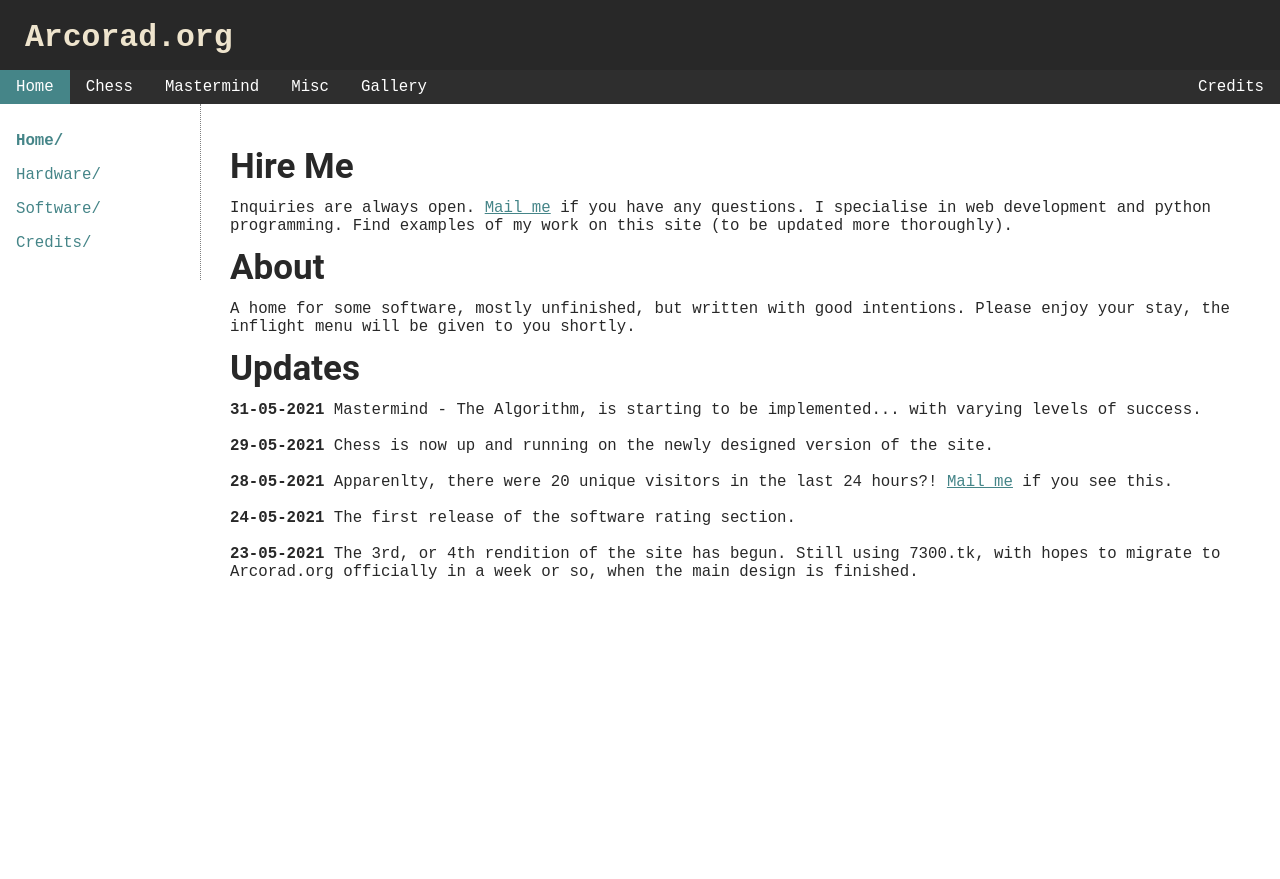
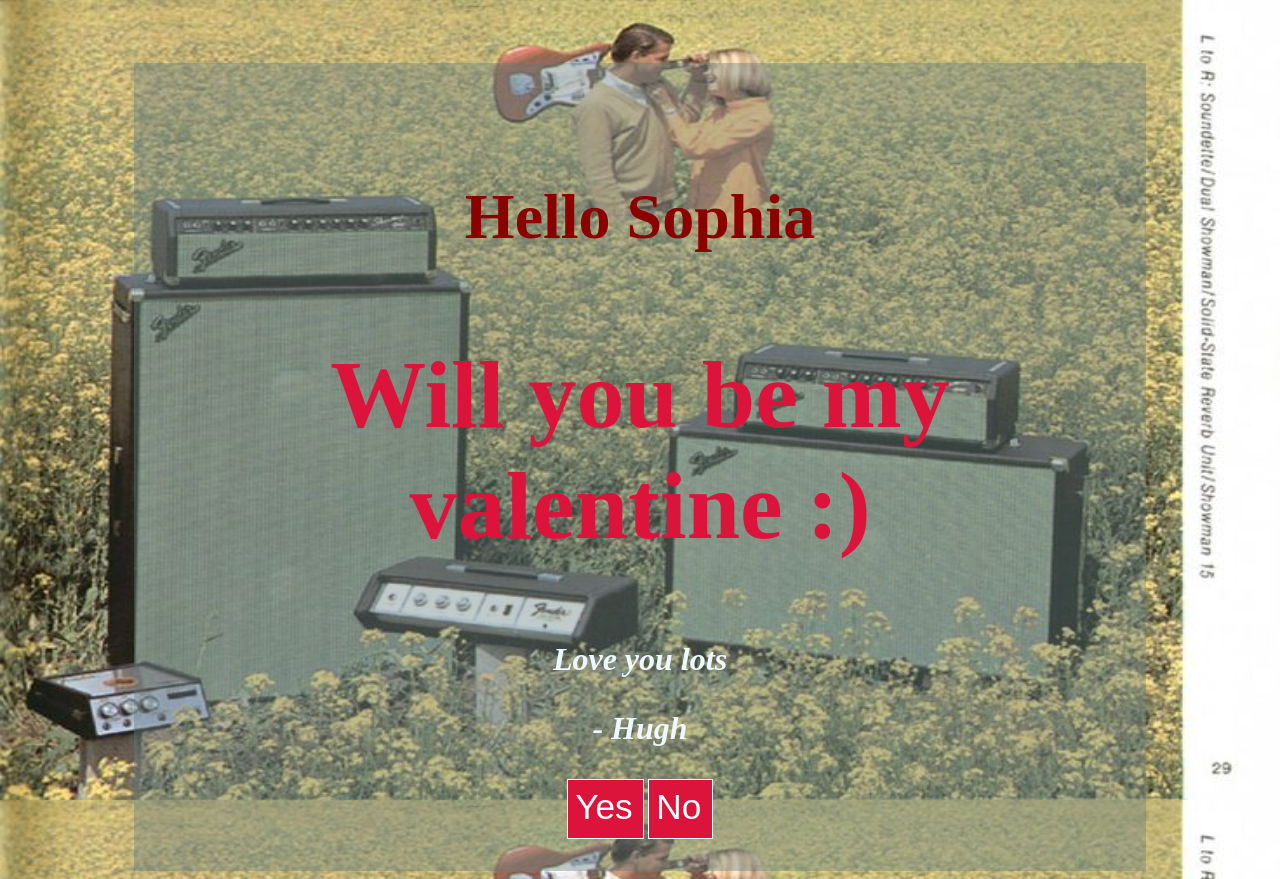
Before and after one commit to Ewilso/ewilso.github.io, a plain HTML site: page index.html in a window 1280 px wide. Before the commit the page ends 800 px from the top, so only its background shows below. Drawn offline with Linux system fonts and the light colour scheme.

Commit message:
Temp thing

```diff
--- a/index.html
+++ b/index.html
@@ -1,53 +1,61 @@
 <!DOCTYPE html>
-<html lang="en" dir="ltr">
-  <head>
-    <meta charset="utf-8">
-    <title>Home | Arcorad.org</title>
-    <meta name="Description" content="Arcorad's Site">
-    <link rel="stylesheet" href="Assets/master.css">
-  </head>
-  <body>
-    <div class="Header">
-      <div id="Title">
-        <h1>Arcorad.org</h1>
-      </div>
-      <div id="Navbar">
-        <ul class="navbar-items">
-          <li class="navbar"><a class="navbar-active">Home</a></li>
-          <li class="navbar"><a href="Chess/">Chess</a></li>
-          <li class="navbar"><a href="Mastermind/">Mastermind</a></li>
-          <li class="navbar"><a href="">Misc</a></li>
-          <li class="navbar"><a href="">Gallery</a></li>
-          <li class="navbar-right"><a href="Home/credits.html">Credits</a></li>
-        </ul>
-      </div>
-    </div>
-    <div id="Main">
-      <div id="Sidebar">
-        <ul class="sidebar-items">
-          <li class="sidebar"><a class="sidebar-active">Home/</a></li>
-          <li class="sidebar"><a href="Home/hardware.html">Hardware/</a></li>
-          <li class="sidebar"><a href="Home/software.html">Software/</a></li>
-          <li class="sidebar"><a href="Home/credits.html">Credits/</a></li>
-        </ul>
-      </div>
-      <div id="Content">
-        <h3>Hire Me</h3>
-        <p>Inquiries are always open. <a href="mailto:17hughwilson@gmail.com">Mail me</a> if you have any questions. I specialise
-        in web development and python programming. Find examples of my work on this site (to be updated more thoroughly).</p>
-        <h3>About</h3>
-        <p>A home for some software, mostly unfinished, but written with good intentions. Please enjoy your stay, the inflight menu will
-        be given to you shortly.</p>
-        <h3>Updates</h3>
-        <!--<p><strong>dd-mm-yyyy</strong> desc</p><br> -->
-        <p><strong>31-05-2021</strong> Mastermind - The Algorithm, is starting to be implemented... with varying levels of success.</p><br>
-        <p><strong>29-05-2021</strong> Chess is now up and running on the newly designed version of the site.</p><br>
-        <p><strong>28-05-2021</strong> Apparenlty, there were 20 unique visitors in the last 24 hours?! <a href="mailto:17hughwilson@gmail.com">Mail me</a>
-        if you see this.</p><br>
-        <p><strong>24-05-2021</strong> The first release of the software rating section.</p><br>
-        <p><strong>23-05-2021</strong> The 3rd, or 4th rendition of the site has begun. Still using 7300.tk, with hopes to migrate to Arcorad.org
-        officially in a week or so, when the main design is finished.</p><br>
-      </div>
-    </div>
-  </body>
+<html lang="en">
+<head>
+  <meta charset="UTF-8" />
+  <title>IMPORTANT</title>
+  <meta name="viewport" content="width=device-width,initial-scale=1" />
+  <meta name="description" content="" />
+  <link rel="stylesheet" type="text/css" href="style.css" />
+  <link rel="icon" type="image/png" sizes="256x256" href="icon.png">
+  <link rel="icon" type="image/png" sizes="16x16" href="favicon-16x16.png">
+  <link rel="apple-touch-icon" type="image/png" sizes="180x180" href="apple-touch-icon.png">
+  <link rel="icon" type="image/svg+xml" href="favicon.svg">
+</head>
+<body>
+    <script>
+        function yes(){
+            const element1 = document.getElementById("text");
+            element1.remove();
+            const para = document.createElement("h2");
+            const node = document.createTextNode("YAY!!!!!!!!!!");
+            para.appendChild(node);
+
+            const element2 = document.getElementById("holder");
+            element2.appendChild(para);
+        }
+        function no(){
+            const element1 = document.getElementById("text");
+            element1.remove();
+            const para = document.createElement("h2");
+            const node = document.createTextNode("NOOOOOOOOOOO :(((((");
+            para.appendChild(node);
+
+            const element2 = document.getElementById("holder");
+            element2.appendChild(para);
+        }
+    </script>
+  <header>
+  </header>
+  <nav></nav>
+  <main>
+    <center>
+        <section id="box">
+            <center>
+                <section id="holder">
+                    <section id="text">
+                        <h1>Hello Sophia</h1>
+
+                        <h2>Will you be my valentine :)</h2>
+                        <h3>Love you lots</h3>
+                        <h3> - Hugh</h3>
+                    </section>
+                </section>
+                <button onclick='yes()'>Yes</button>
+                <button onclick='no()'>No</button>
+            </center>
+        </section>
+    </center>
+  </main>
+  <footer></footer>
+</body>
 </html>
--- /dev/null
+++ b/style.css
@@ -0,0 +1,33 @@
+body{
+    background-image: url('bg.jpg');
+    background-repeat: no-repeat;
+    background-attachment: fixed;
+    background-size: 100% 100%;
+}
+h1{
+    font-size: 4em;
+    font-style: bold;
+    color: darkred;
+}
+h2{
+    font-size: 6em;
+    color: crimson;
+}
+h3{
+    font-size: 2em;
+    font-style: italic;
+    color: aliceblue;
+}
+#box{
+    background: rgba(100, 125, 128, 0.4);
+    width: 75%;
+    padding: 2em;
+    margin-top: 5%;
+}
+button{
+    background-color: crimson;
+    border: 1px solid white;
+    color: white;
+    font-size: 2.2em;
+    padding: 0.2em 0.3em 0.3em 0.2em;
+}
```
Also changed, not shown: old.html (added, +53 -0 lines), bg.jpg (added), icon.png (added).
